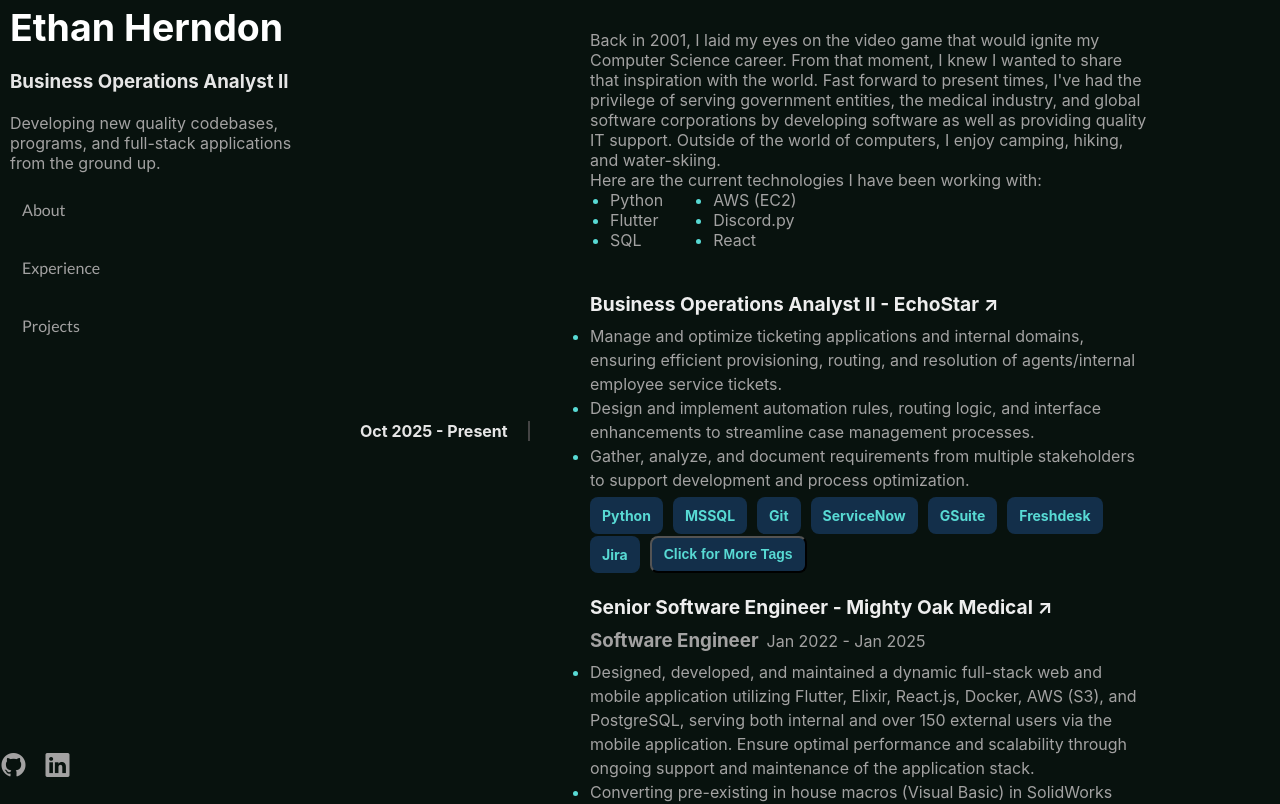
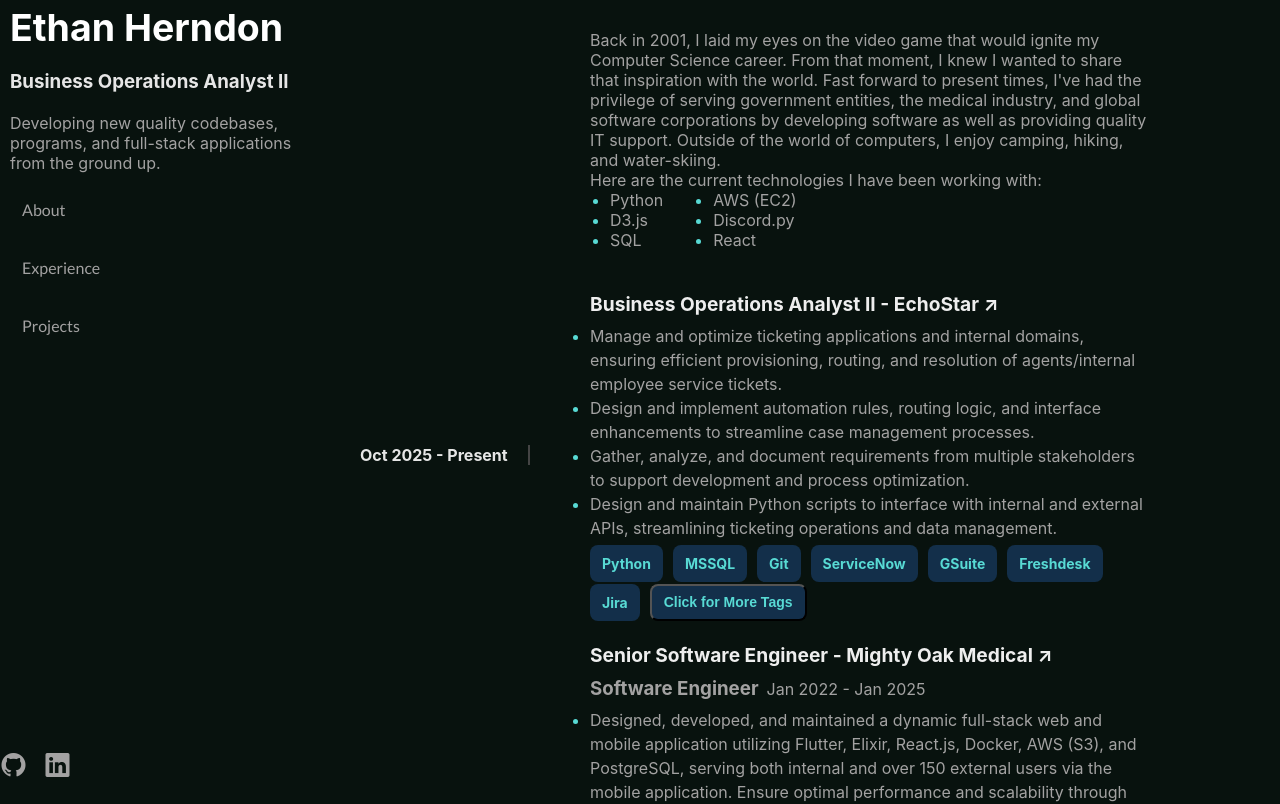
Before and after one commit to HerndonE/Portfolio-Website, a React (Create React App) app: page /#/ in a window 1280 px wide. Shown: the top 804 px of the page. Built offline with nearby package versions, Linux system fonts and the light colour scheme.

Commit message:
[add] put more content for EchoStar role

```diff
--- a/src/App.js
+++ b/src/App.js
@@ -93,7 +93,7 @@ const Home = () => (
             <ul className="ul-modified">
               <li>Python</li>
               <li>AWS (EC2)</li>
-              <li>Flutter</li>
+              <li>D3.js</li>
               <li>Discord.py</li>
               <li>SQL</li>
               <li>React</li>
--- a/src/components/Expierence/ExpierenceData.js
+++ b/src/components/Expierence/ExpierenceData.js
@@ -2,6 +2,7 @@ const EchoStarExpierence = [
   "Manage and optimize ticketing applications and internal domains, ensuring efficient provisioning, routing, and resolution of agents/internal employee service tickets.",
   "Design and implement automation rules, routing logic, and interface enhancements to streamline case management processes.",
   "Gather, analyze, and document requirements from multiple stakeholders to support development and process optimization.",
+  "Design and maintain Python scripts to interface with internal and external APIs, streamlining ticketing operations and data management.",
 ];
 
 const MightyOakMedicalExpierence = [
--- a/src/components/Expierence/ExpierenceTagData.js
+++ b/src/components/Expierence/ExpierenceTagData.js
@@ -8,6 +8,7 @@ const EchoStarTag = [
   "Jira",
   "Confluence",
   "Automation",
+  "Obsidian",
 ];
 const MightyOakMedicalTags = [
   "Python",
```
